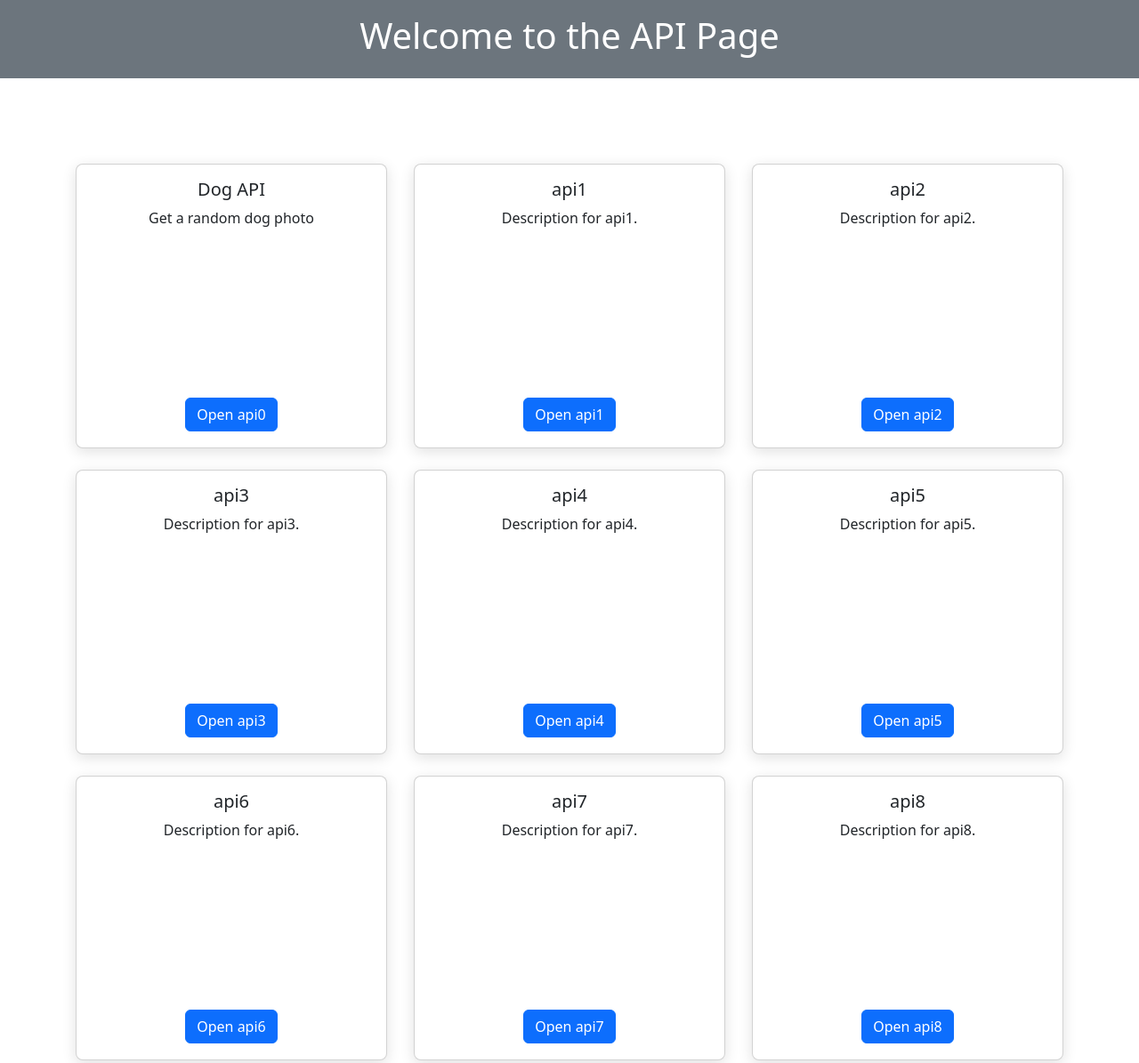
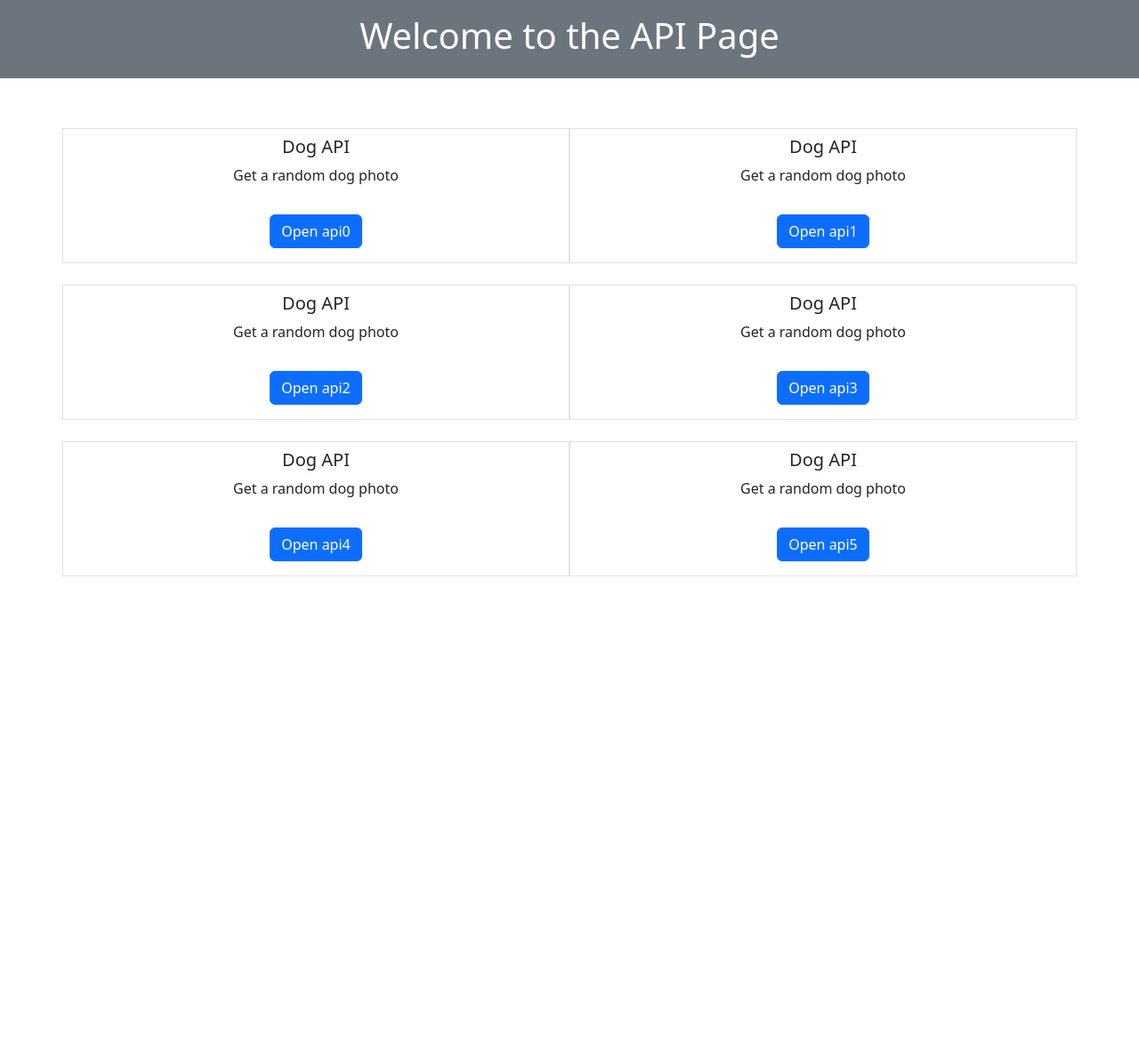
Before and after one commit to DiandreRuiz/api-page, a plain HTML site: page index.html in a window 1280 px wide. Shown: the top 1195 px of the page at 89% size. After the commit the page ends 800 px from the top, so only its background shows below. Drawn offline with nearby package versions, Linux system fonts and the light colour scheme.

Commit message:
Fixed issue with Dog API not being contained and sized properly, should probably stop messing so much with visual side of things until I figure out the javascript for the API's that I actually want to use lol

```diff
--- a/app.js
+++ b/app.js
@@ -19,10 +19,18 @@ const singleAPICall = async (endpointURL) => {
 
 // Button Listeners for API Calls
 api0Button.addEventListener("click", async () => {
+    const dogPhotoURL = await singleAPICall(DOG_API);
     const dogPhotoContainer = document.querySelector("#api0-container");
-    const dogPhotoURL = await singleAPICall(DOG_API);
     const dogIMG = document.createElement("img");
+
+    // Clear previous dog image if it exists
+    dogPhotoContainer.innerHTML = "";
+
+    // Create new img element with returned URL
     dogIMG.src = dogPhotoURL;
-    dogIMG.style.width = "100%";
+    dogIMG.classList.add("img-fluid", "rounded", "mx-auto", "d-block");
+    dogIMG.alt = "A Random Dog";
+
+    // Append new img element
     dogPhotoContainer.appendChild(dogIMG);
 });
--- a/index.html
+++ b/index.html
@@ -6,23 +6,6 @@
         <link rel="stylesheet" href="/styles.css" class="stylesheet" />
         <link rel="stylesheet" href="https://cdn.jsdelivr.net/npm/bootstrap@5.3.3/dist/css/bootstrap.min.css" class="stylesheet" />
         <title>API Page</title>
-                <style>
-                    .fixed-card {
-                        width: 350px;
-                        height: 320px;
-                        box-shadow: 0 4px 16px rgba(0,0,0,0.12);
-                        border-radius: 0.5rem;
-                        display: flex;
-                        flex-direction: column;
-                    }
-                    .card-body {
-                        flex: 1 1 auto;
-                    }
-                    .card-bottom-btn {
-                        margin-top: auto;
-                        margin-bottom: 18px;
-                    }
-                </style>
     </head>
     <body>
         <div class="container-fluid text-center p-3 mb-2 bg-secondary">
@@ -31,123 +14,52 @@
                     <h1 class="text-white">Welcome to the API Page</h1>
                 </div>
             </div>
-
-                </div>
-
-                <!-- API Viewport Container -->
-                <div class="container mb-5" id="api-viewport">
-                    <!-- This is the viewport for API front ends -->
         </div>
 
         <div class="container py-5">
             <!-- Row 1 -->
             <div class="row justify-content-center mb-4">
-                        <div class="col-md-4 d-flex justify-content-center">
-                            <div class="card fixed-card">
-                                <div class="card-body text-center">
-                                    <h5 class="card-title">Dog API</h5>
+                <div class="col-md-6 text-center border d-flex flex-column">
+                    <h5 class="card-title m-2">Dog API</h5>
                     <p class="card-text">Get a random dog photo</p>
-                                    <div class="container" id="api0-container">
+                    <div class="container" id="api0-container"></div>
+                    <button id="api-0-button" class="btn btn-primary d-block mx-auto card-bottom-btn my-3">Open api0</button>
                 </div>
-                                </div>
-                                <button id="api-0-button" class="btn btn-primary d-block mx-auto card-bottom-btn">Open api0</button>
-                            </div>
-                        </div>
-                        <div class="col-md-4 d-flex justify-content-center">
-                            <div class="card fixed-card">
-                                <div class="card-body text-center">
-                                    <h5 class="card-title">api1</h5>
-                                    <p class="card-text">Description for api1.</p>
-                                    <div class="container" id="api1-container">
-                                    </div>
-
-                                </div>
-                                <button id="api-1-button" class="btn btn-primary d-block mx-auto card-bottom-btn">Open api1</button>
-                            </div>
-                        </div>
-                        <div class="col-md-4 d-flex justify-content-center">
-                            <div class="card fixed-card">
-                                <div class="card-body text-center">
-                                    <h5 class="card-title">api2</h5>
-                                    <p class="card-text">Description for api2.</p>
-                                    <div class="container" id="api2-container">
-                                    </div>
-                                </div>
-                                <button id="api-2-button" class="btn btn-primary d-block mx-auto card-bottom-btn">Open api2</button>
-                            </div>
+                <div class="col-md-6 text-center border d-flex flex-column">
+                    <h5 class="card-title m-2">Dog API</h5>
+                    <p class="card-text">Get a random dog photo</p>
+                    <div class="container" id="api1-container"></div>
+                    <button id="api-1-button" class="btn btn-primary d-block mx-auto card-bottom-btn my-3">Open api1</button>
                 </div>
             </div>
             <!-- Row 2 -->
             <div class="row justify-content-center mb-4">
-                        <div class="col-md-4 d-flex justify-content-center">
-                            <div class="card fixed-card d-flex flex-column">
-                                <div class="card-body text-center">
-                                    <h5 class="card-title">api3</h5>
-                                    <p class="card-text">Description for api3.</p>
-                                    <div class="container" id="api3-container">
+                <div class="col-md-6 text-center border d-flex flex-column">
+                    <h5 class="card-title m-2">Dog API</h5>
+                    <p class="card-text">Get a random dog photo</p>
+                    <div class="container" id="api2-container"></div>
+                    <button id="api-2-button" class="btn btn-primary d-block mx-auto card-bottom-btn my-3">Open api2</button>
                 </div>
-                                </div>
-                                <button id="api-3-button" class="btn btn-primary d-block mx-auto card-bottom-btn">Open api3</button>
-                            </div>
-                        </div>
-                        <div class="col-md-4 d-flex justify-content-center">
-                            <div class="card fixed-card">
-                                <div class="card-body text-center">
-                                    <h5 class="card-title">api4</h5>
-                                    <p class="card-text">Description for api4.</p>
-                                    <div class="container" id="api4-container">
-                                    </div>
-                                </div>
-                                <button id="api-4-button" class="btn btn-primary d-block mx-auto card-bottom-btn">Open api4</button>
-                            </div>
-                        </div>
-                        <div class="col-md-4 d-flex justify-content-center">
-                            <div class="card fixed-card">
-                                <div class="card-body text-center">
-                                    <h5 class="card-title">api5</h5>
-                                    <p class="card-text">Description for api5.</p>
-                                    <div class="container" id="api5-container">
-                                    </div>
-                                </div>
-                                <button id="api-5-button" class="btn btn-primary d-block mx-auto card-bottom-btn">Open api5</button>
-                            </div>
+                <div class="col-md-6 text-center border d-flex flex-column">
+                    <h5 class="card-title m-2">Dog API</h5>
+                    <p class="card-text">Get a random dog photo</p>
+                    <div class="container" id="api3-container"></div>
+                    <button id="api-3-button" class="btn btn-primary d-block mx-auto card-bottom-btn my-3">Open api3</button>
                 </div>
             </div>
             <!-- Row 3 -->
             <div class="row justify-content-center mb-4">
-                        <div class="col-md-4 d-flex justify-content-center">
-                            <div class="card fixed-card">
-                                <div class="card-body text-center">
-                                    <h5 class="card-title">api6</h5>
-                                    <p class="card-text">Description for api6.</p>
-                                    <div class="container" id="api6-container">
+                <div class="col-md-6 text-center border d-flex flex-column">
+                    <h5 class="card-title m-2">Dog API</h5>
+                    <p class="card-text">Get a random dog photo</p>
+                    <div class="container" id="api4-container"></div>
+                    <button id="api-4-button" class="btn btn-primary d-block mx-auto card-bottom-btn my-3">Open api4</button>
                 </div>
-                                </div>
-                                <button id="api-6-button" class="btn btn-primary d-block mx-auto card-bottom-btn">Open api6</button>
-                            </div>
-                        </div>
-                        <div class="col-md-4 d-flex justify-content-center">
-                            <div class="card fixed-card">
-                                <div class="card-body text-center">
-                                    <h5 class="card-title">api7</h5>
-                                    <p class="card-text">Description for api7.</p>
-                                    <div class="container" id="api7-container">
-                                    </div>
-                                </div>
-                                <button id="api-7-button" class="btn btn-primary d-block mx-auto card-bottom-btn">Open api7</button>
-                            </div>
-                        </div>
-                        <div class="col-md-4 d-flex justify-content-center">
-                            <div class="card fixed-card">
-                                <div class="card-body text-center">
-                                    <h5 class="card-title">api8</h5>
-                                    <p class="card-text">Description for api8.</p>
-                                    <div class="container" id="api8-container">
-                                    </div>
-                                </div>
-                                <button id="api-8-button" class="btn btn-primary d-block mx-auto card-bottom-btn">Open api8</button>
-                            </div>
-                        </div>
+                <div class="col-md-6 text-center border d-flex flex-column">
+                    <h5 class="card-title m-2">Dog API</h5>
+                    <p class="card-text">Get a random dog photo</p>
+                    <div class="container" id="api5-container"></div>
+                    <button id="api-5-button" class="btn btn-primary d-block mx-auto card-bottom-btn my-3">Open api5</button>
                 </div>
             </div>
         </div>
```
Lines whose indentation alone changed are shown as unchanged.
